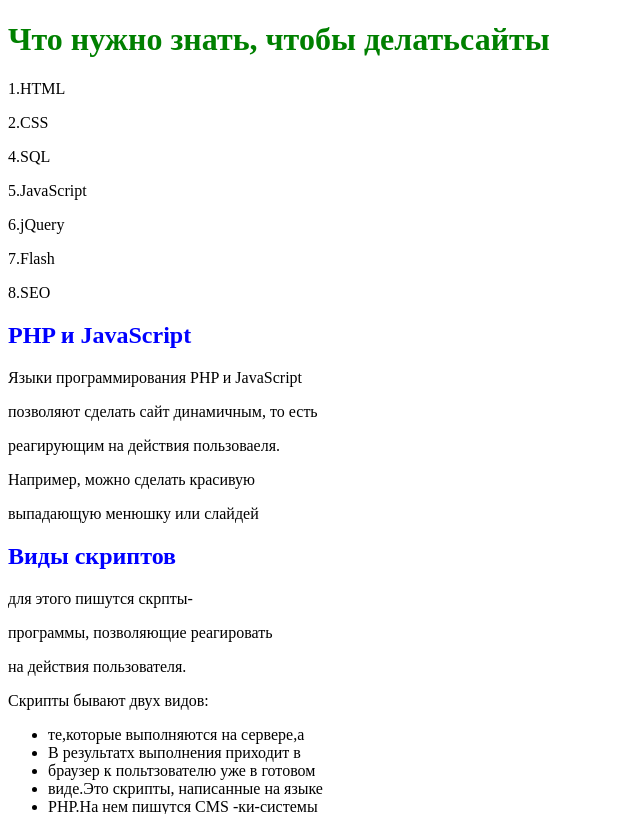
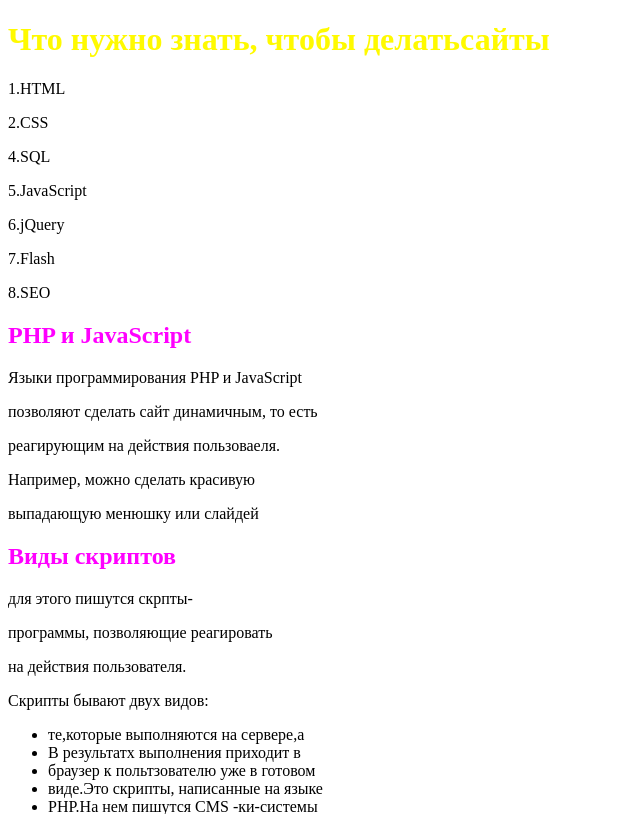
Before and after one commit to KolyaTim/KolyaTim, a PHP site: page / in a window 1280 px wide. Shown: the top 814 px of the page, without its empty margins (0-640 px from the left). Run offline with PHP 8.4, Linux system fonts and the light colour scheme.

Commit message:
10.1 два формата цветов

```diff
--- a/styles.css
+++ b/styles.css
@@ -1,6 +1,6 @@
 h1 {
-color: green;
+color: #fffA00;
 }
 h2 {
-	color: blue;
+	color: rgb(255, 0,255);
 }
```
